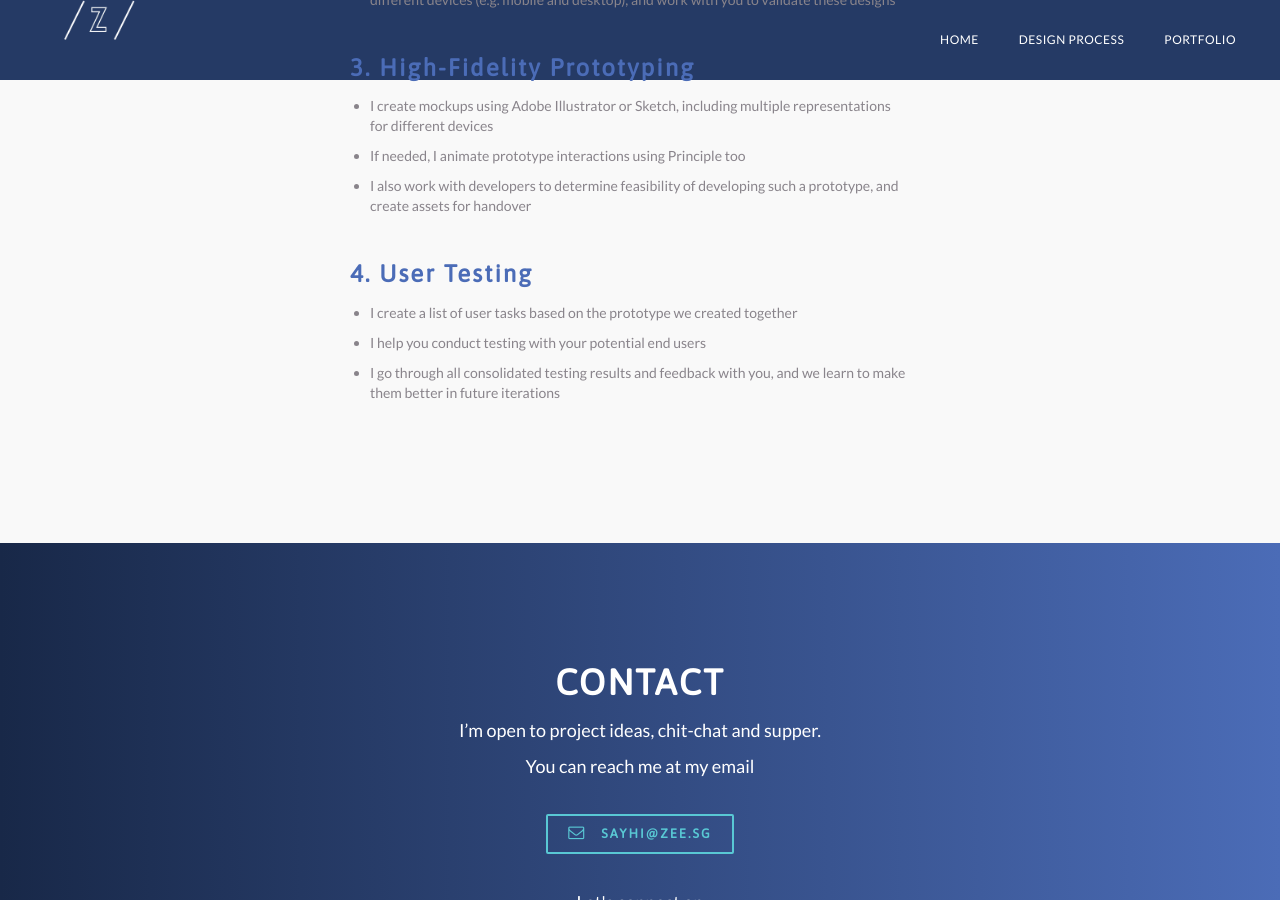
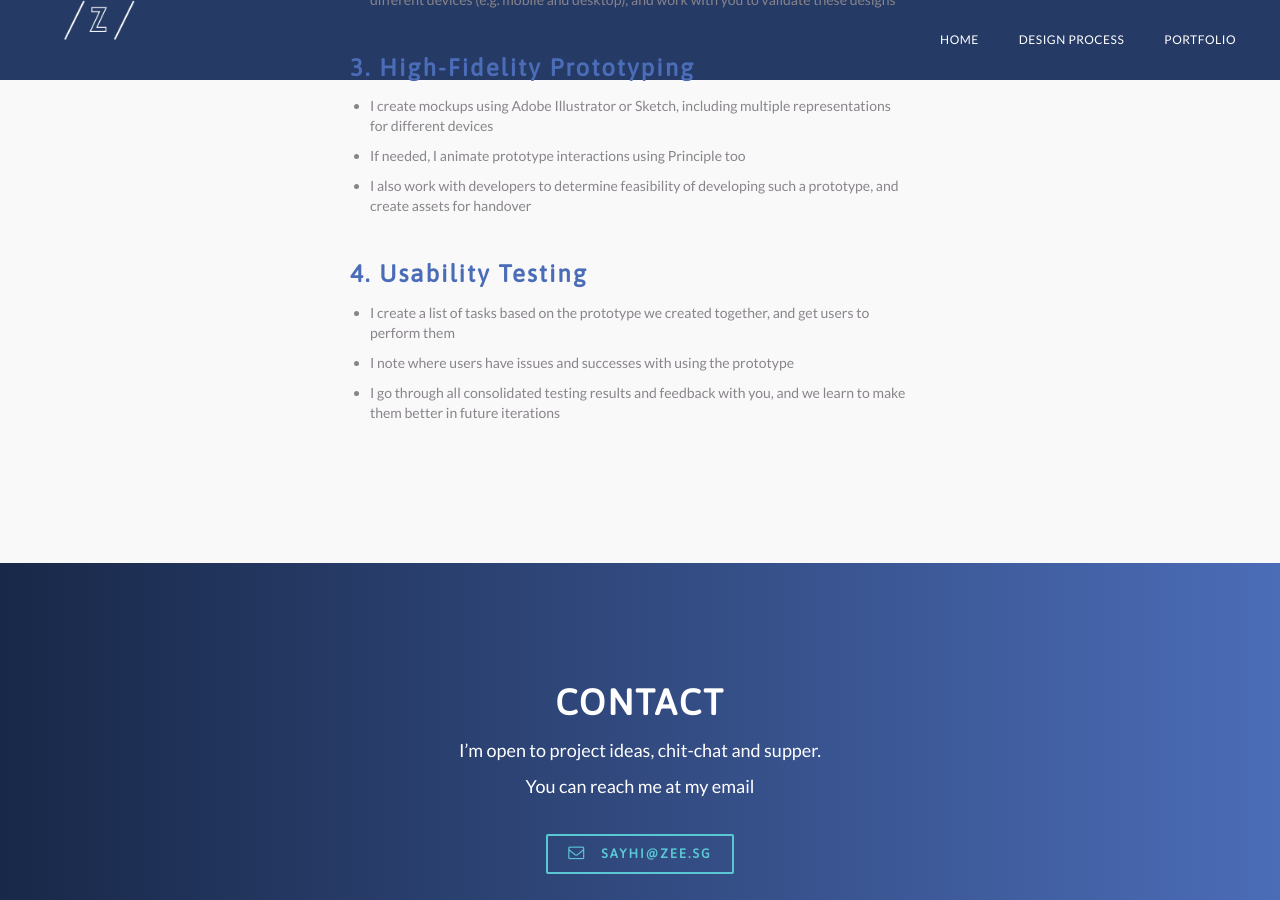
Before and after one commit to yzixuan/yzixuan.github.io, a Jekyll site: the page built from process.md, in a window 1280 px wide and 900 px high, scrolled down 954 px. Built offline with Jekyll 4.4.1, drawn with Linux system fonts in a browser that asks for light colours; nearby versions of some CDN libraries.

Commit message:
update usability testing description in the process page

```diff
--- a/process.md
+++ b/process.md
@@ -34,8 +34,8 @@ I’m *agile* and I have a strong focus on rapid collaboration and validated lea
 
 &nbsp;
 
-### 4. User Testing
+### 4. Usability Testing
 
-* I create a list of user tasks based on the prototype we created together
-* I help you conduct testing with your potential end users
+* I create a list of tasks based on the prototype we created together, and get users to perform them
+* I note where users have issues and successes with using the prototype
 * I go through all consolidated testing results and feedback with you, and we learn to make them better in future iterations
```
